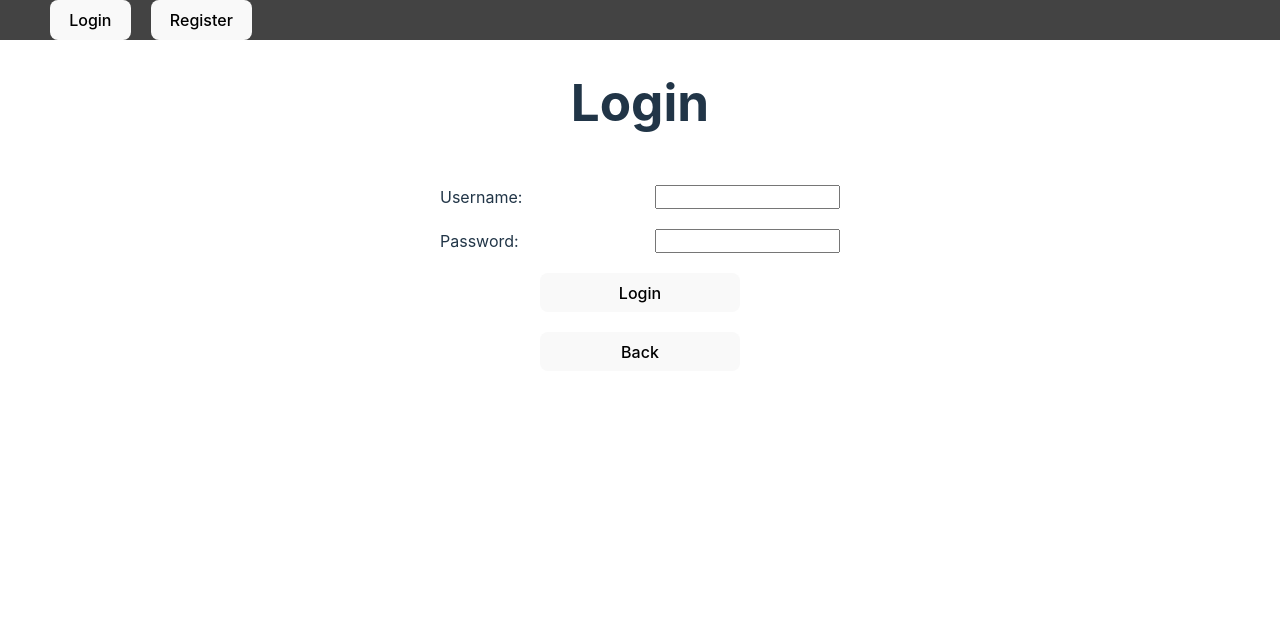
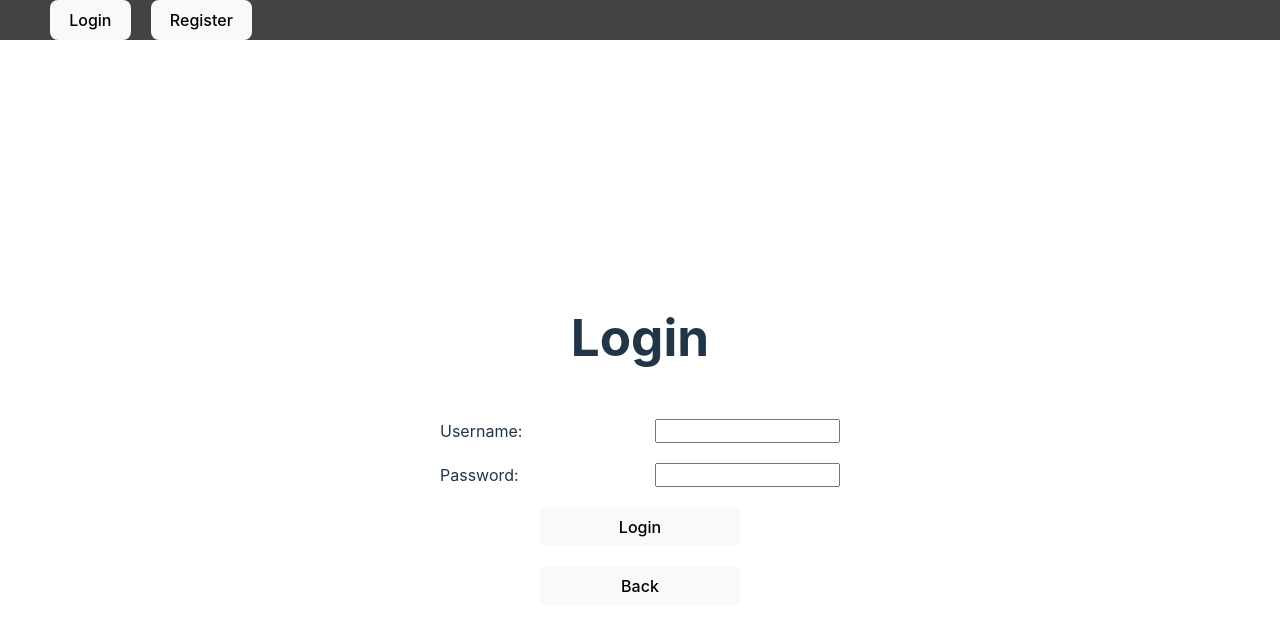
Before and after one commit to BerinMadzak/Webshop, a React (Vite) app in the folder client/: page /login in a window 1280 px wide. Shown: the top 630 px of the page. Built offline with nearby package versions, Linux system fonts and the light colour scheme; no server answers.

Commit message:
Center login form

```diff
--- a/client/src/components/Login.jsx
+++ b/client/src/components/Login.jsx
@@ -74,7 +74,7 @@ export default function Login() {
     };
 
     return (
-        <form className="signup-form" onSubmit={handleSubmit}>
+        <form className="signup-form center" onSubmit={handleSubmit}>
             <h1>Login</h1>
             {msg && <p>{msg.msg}</p>}
             <div>
```
